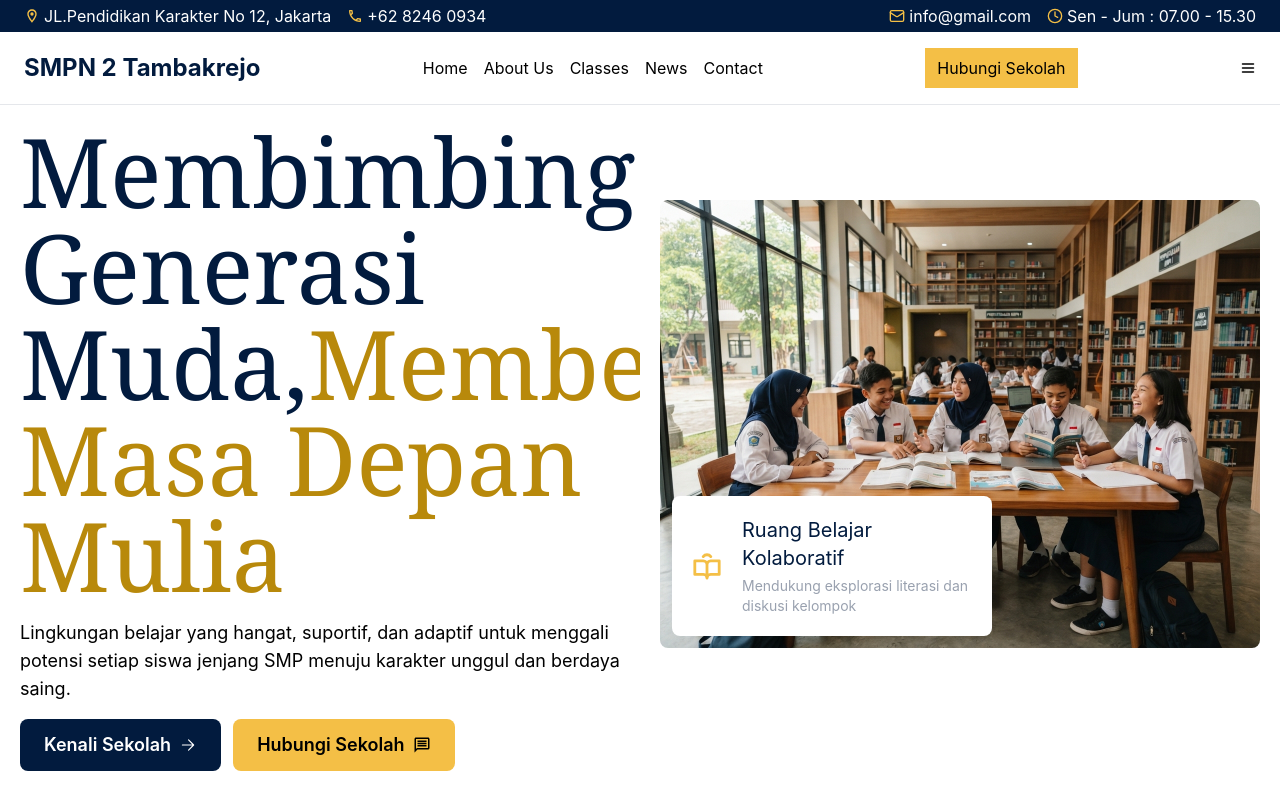
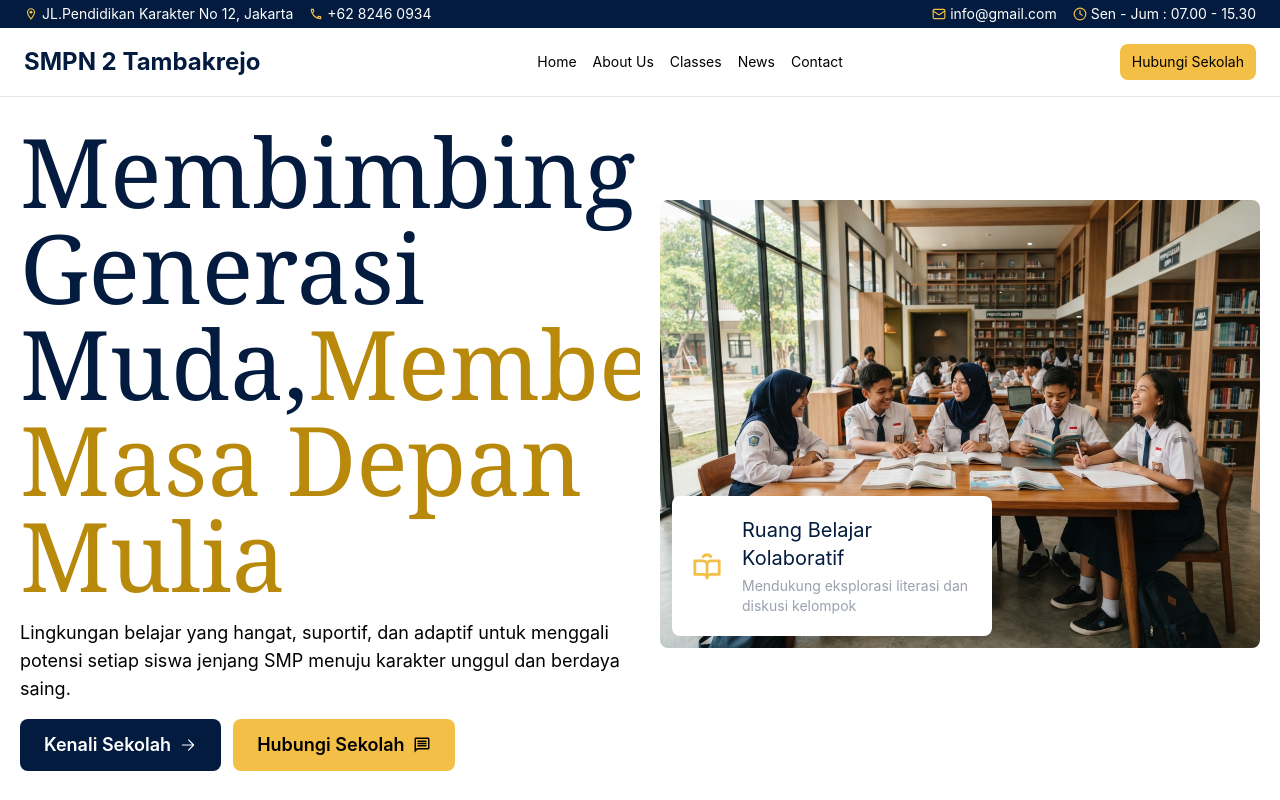
Before and after one commit to Satria15255/cms-school-website, a React (Vite) app: page / in a window 1280 px wide. Shown: the top 800 px of the page. Built offline with nearby package versions, Linux system fonts and the light colour scheme.

Commit message:
navbar tablet responsif

```diff
--- a/src/components/layout/Navbar.tsx
+++ b/src/components/layout/Navbar.tsx
@@ -5,7 +5,7 @@ import { PiListBold } from "react-icons/pi";
 const Navbar = () => {
 	return (
 		<main className="z-50 fixed top-0 w-full border-b border-gray-200">
-			<div className="bg-[#021B3E] hidden md:flex justify-between items-center px-6 text-white py-1 ">
+			<div className="bg-[#021B3E] hidden md:flex justify-between text-xs lg:text-sm items-center px-6 text-white py-1 ">
 				<div className="flex gap-4">
 					<p className="flex gap-1 items-center">
 						<span className="text-[#F4BF46]">
@@ -41,7 +41,7 @@ const Navbar = () => {
 						SMPN 2 Tambakrejo
 					</h1>
 				</div>
-				<div className="hidden md:flex space-x-4">
+				<div className="hidden md:flex text-sm space-x-4">
 					<ul>Home</ul>
 					<ul>About Us</ul>
 					<ul>Classes</ul>
@@ -50,11 +50,11 @@ const Navbar = () => {
 					<ul>Contact</ul>
 				</div>
 				<div className="hidden md:block">
-					<button className="px-3 py-2 bg-[#F4BF46] text-black">
+					<button className="px-3 py-2 bg-[#F4BF46] text-sm rounded-lg text-black">
 						Hubungi Sekolah
 					</button>
 				</div>
-				<div>
+				<div className="md:hidden">
 					<buton>
 						<PiListBold />
 					</buton>
```
